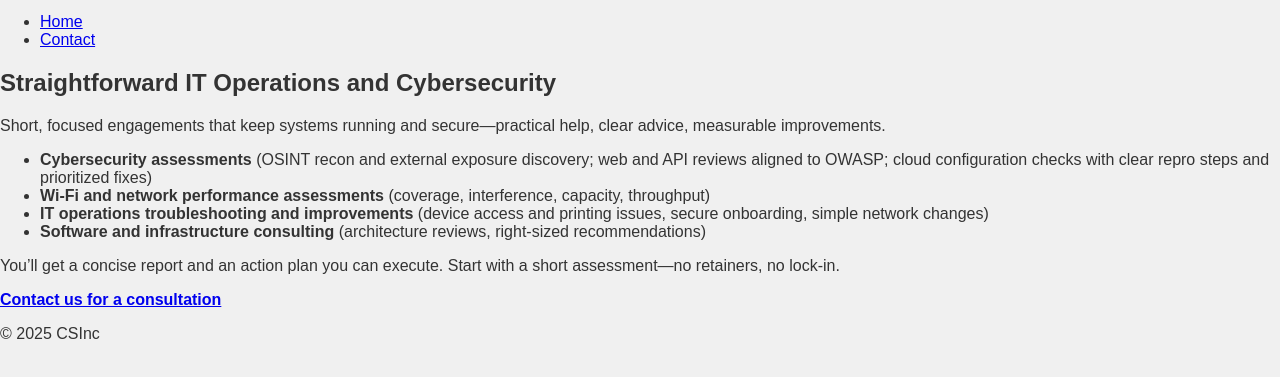
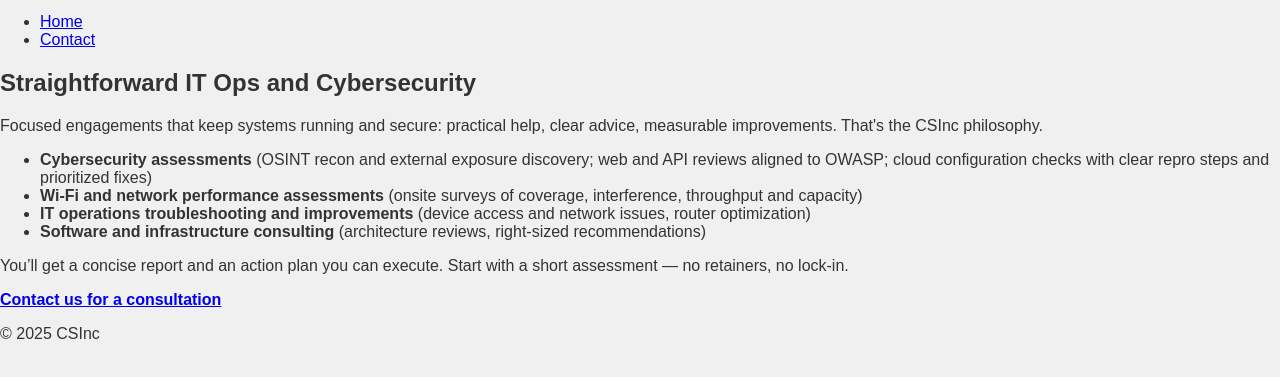
Before and after one commit to CasualSecurityInc/CasualSecurityInc.github.io, an Eleventy site: page src/index.md in a window 1280 px wide. Shown: the part 213-590 px from the top of the page. Built offline with nearby package versions, Linux system fonts and the light colour scheme; Eleventy itself is replaced by a stand-in of ours; files that its build step writes are made by us from their sources.

Commit message:
Improve wording

```diff
--- a/src/index.md
+++ b/src/index.md
@@ -1,17 +1,17 @@
 ---
 layout: base.njk
-title: Home
+title: CSInc - Home
 ---
 
-## Straightforward IT Operations and Cybersecurity
+## Straightforward IT Ops and Cybersecurity
 
-Short, focused engagements that keep systems running and secure—practical help, clear advice, measurable improvements.
+Focused engagements that keep systems running and secure: practical help, clear advice, measurable improvements. That's the CSInc philosophy.
 
 - **Cybersecurity assessments** (OSINT recon and external exposure discovery; web and API reviews aligned to OWASP; cloud configuration checks with clear repro steps and prioritized fixes)
-- **Wi‑Fi and network performance assessments** (coverage, interference, capacity, throughput)
-- **IT operations troubleshooting and improvements** (device access and printing issues, secure onboarding, simple network changes)
+- **Wi‑Fi and network performance assessments** (onsite surveys of coverage, interference, throughput and capacity)
+- **IT operations troubleshooting and improvements** (device access and network issues, router optimization)
 - **Software and infrastructure consulting** (architecture reviews, right‑sized recommendations)
 
-You’ll get a concise report and an action plan you can execute. Start with a short assessment—no retainers, no lock‑in.
+You’ll get a concise report and an action plan you can execute. Start with a short assessment — no retainers, no lock‑in.
 
 **[Contact us for a consultation](/contact/)**
```
